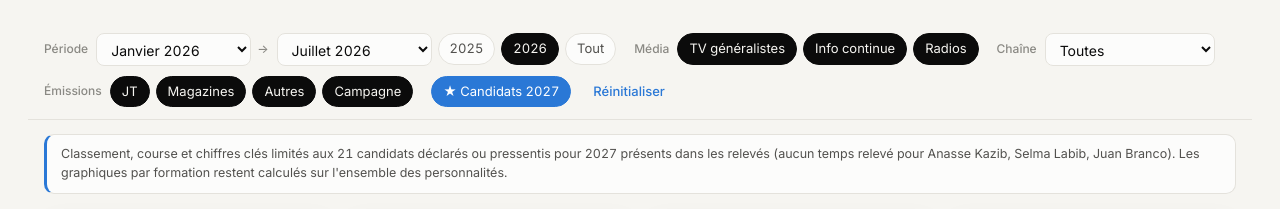
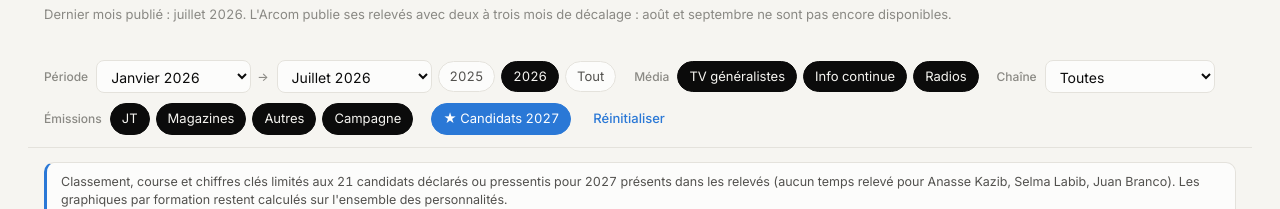
Before and after one commit to djac57/temps-de-parole, a plain HTML site: page site/index.html in a window 1280 px wide. Shown: the part 217-426 px from the top of the page. Drawn offline with nearby package versions, Linux system fonts and the light colour scheme; animation ran at ten frames a second.

Commit message:
Mention du décalage de publication de l'Arcom
Co-Authored-By: Claude <noreply@anthropic.com>

```diff
--- a/site/index.html
+++ b/site/index.html
@@ -185,6 +185,7 @@ footer a { color: var(--accent); }
       <h1>Qui parle à la télé et à la radio&nbsp;?</h1>
       <p class="lede">Le temps de parole des personnalités politiques, mois par mois, sur 25 chaînes et radios nationales, <span id="span"></span>. Choisissez une période, un type de média ou une chaîne&nbsp;: tous les graphiques se mettent à jour.</p>
       <p class="source">Source&nbsp;: données publiques <a href="https://www.arcom.fr/temps-parole" target="_blank" rel="noopener">Arcom</a></p>
+      <p class="source" id="lag"></p>
     </div>
     <button class="icon-btn" id="theme" title="Changer de thème" aria-label="Changer de thème">
       <svg width="18" height="18" viewBox="0 0 24 24" fill="none" stroke="currentColor" stroke-width="2" stroke-linecap="round"><path d="M21 12.8A9 9 0 1 1 11.2 3a7 7 0 0 0 9.8 9.8z"/></svg>
@@ -274,6 +275,20 @@ const MONTHS_FULL = D.monthsFull, NM = D.months.length, LAST = NM - 1;
 const DEFAULT_M0 = D.years.indexOf(D.years[LAST]); // par défaut : l'année la plus récente
 const ml = i => D.months[i] + " " + String(D.years[i]).slice(2); // « Jan 26 »
 const YEARS = [...new Set(D.years)];
+// Décalage de publication : l'Arcom publie chaque mois avec plusieurs mois de retard
+(() => {
+  const [ly, lm] = D.ym[LAST].split("-").map(Number), now = new Date();
+  const missing = [];
+  for (let y = ly, m = lm + 1; y * 12 + m < now.getFullYear() * 12 + now.getMonth() + 1; m++) {
+    if (m > 12) { m = 1; y++; }
+    if (y * 12 + m >= now.getFullYear() * 12 + now.getMonth() + 1) break;
+    missing.push(new Date(y, m - 1, 1).toLocaleDateString("fr-FR", { month: "long" }));
+  }
+  const last = MONTHS_FULL[LAST].toLowerCase();
+  const list = missing.length > 1 ? missing.slice(0, -1).join(", ") + " et " + missing.at(-1) : missing[0];
+  document.getElementById("lag").textContent = `Dernier mois publié : ${last}. L'Arcom publie ses relevés avec deux à trois mois de décalage`
+    + (missing.length ? ` : ${list} ne ${missing.length > 1 ? "sont" : "est"} pas encore disponible${missing.length > 1 ? "s" : ""}.` : ".");
+})();
 document.getElementById("span").textContent = document.getElementById("span2").textContent = `de ${MONTHS_FULL[0].toLowerCase()} à ${MONTHS_FULL[LAST].toLowerCase()}`;
 const TYPES = ["JT", "Magazines", "Autres", "Campagne"];
 const SVC = [["Chaîne généraliste","TV généralistes"],["Chaîne d'information","Info continue"],["Radio","Radios"]];
```
